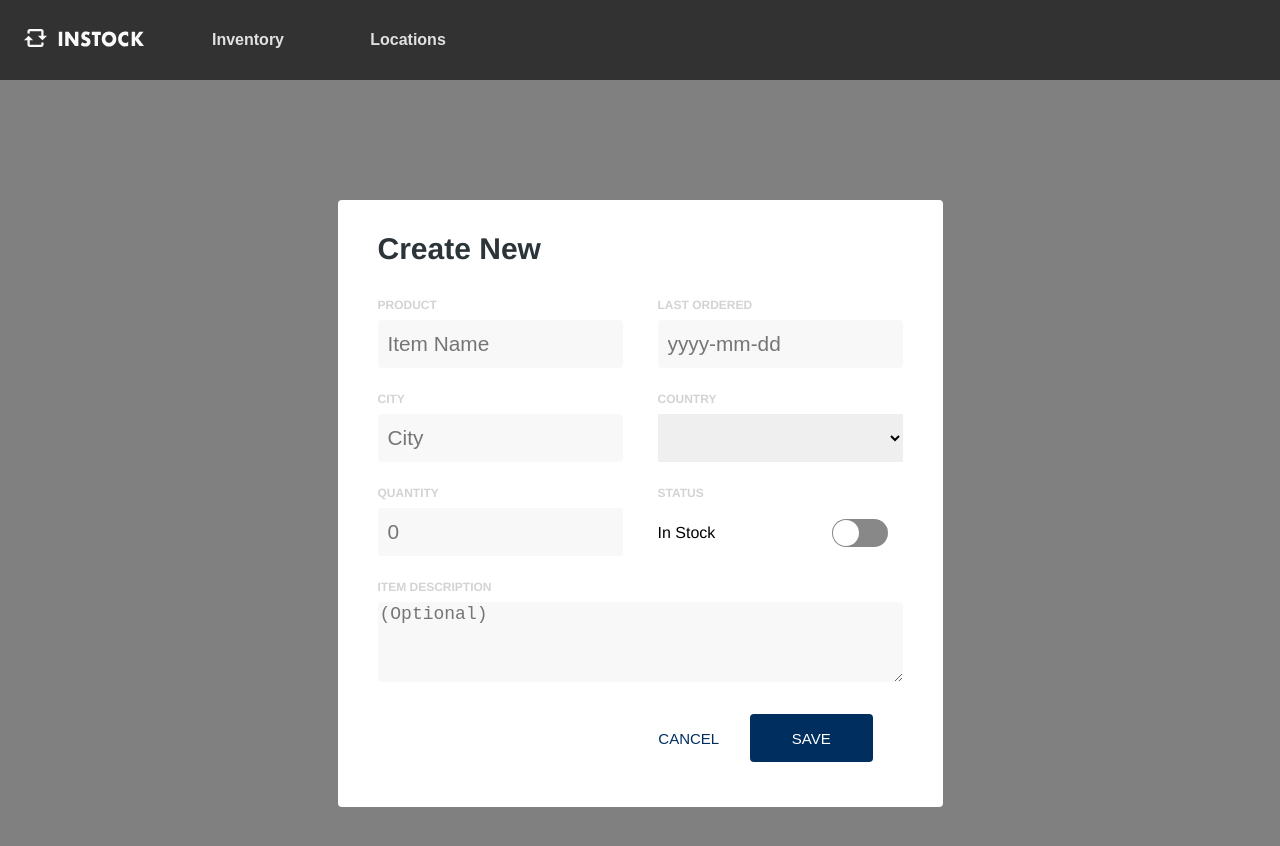
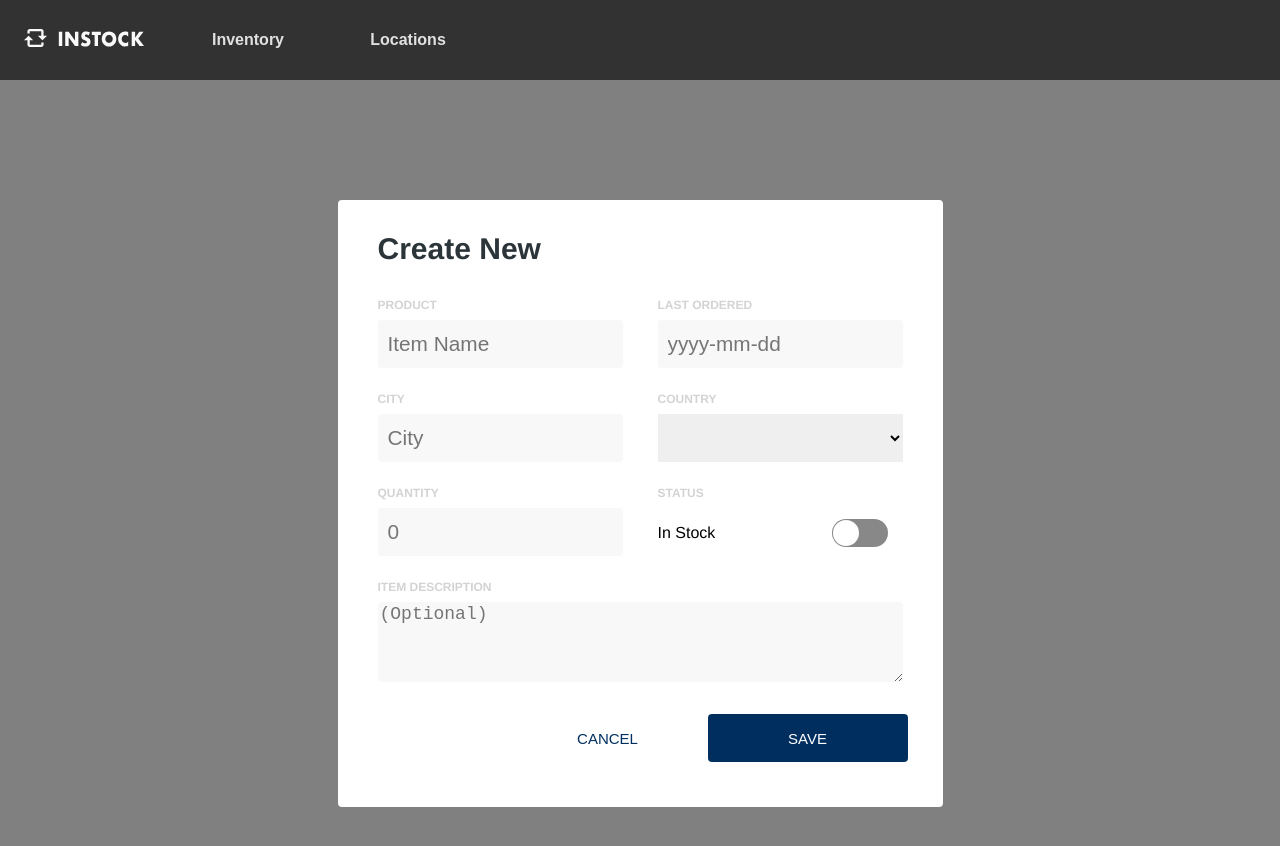
Before and after one commit to moth-man/InStock-Saba, a React (Create React App) app in the folder client/: page / in a window 1280 px wide. Shown: the top 846 px of the page. Built offline with nearby package versions, Linux system fonts and the light colour scheme.

Commit message:
fixed button look

```diff
--- a/client/src/components/CreateNewModal/CreateNewModal.css
+++ b/client/src/components/CreateNewModal/CreateNewModal.css
@@ -200,9 +200,10 @@
         -ms-flex-direction: row-reverse;
             flex-direction: row-reverse;
     padding-bottom: 15px;
+    width: 400px;
   }
   .modal-content .movedatbutton {
-    margin-left: 250px;
+    margin-left: 130px;
   }
 }
 /*# sourceMappingURL=CreateNewModal.css.map */
--- a/client/src/components/CreateNewModal/CreateNewModal.scss
+++ b/client/src/components/CreateNewModal/CreateNewModal.scss
@@ -150,9 +150,10 @@
     .flex-column .button {
       flex-direction: row-reverse;
       padding-bottom: 15px;
+      width: 400px;
     }
     .movedatbutton {
-      margin-left: 250px;
+      margin-left: 130px;
     }
   }
 }
```
Also changed, not shown: 1 other file (tests, documents, lock files or other folders).
